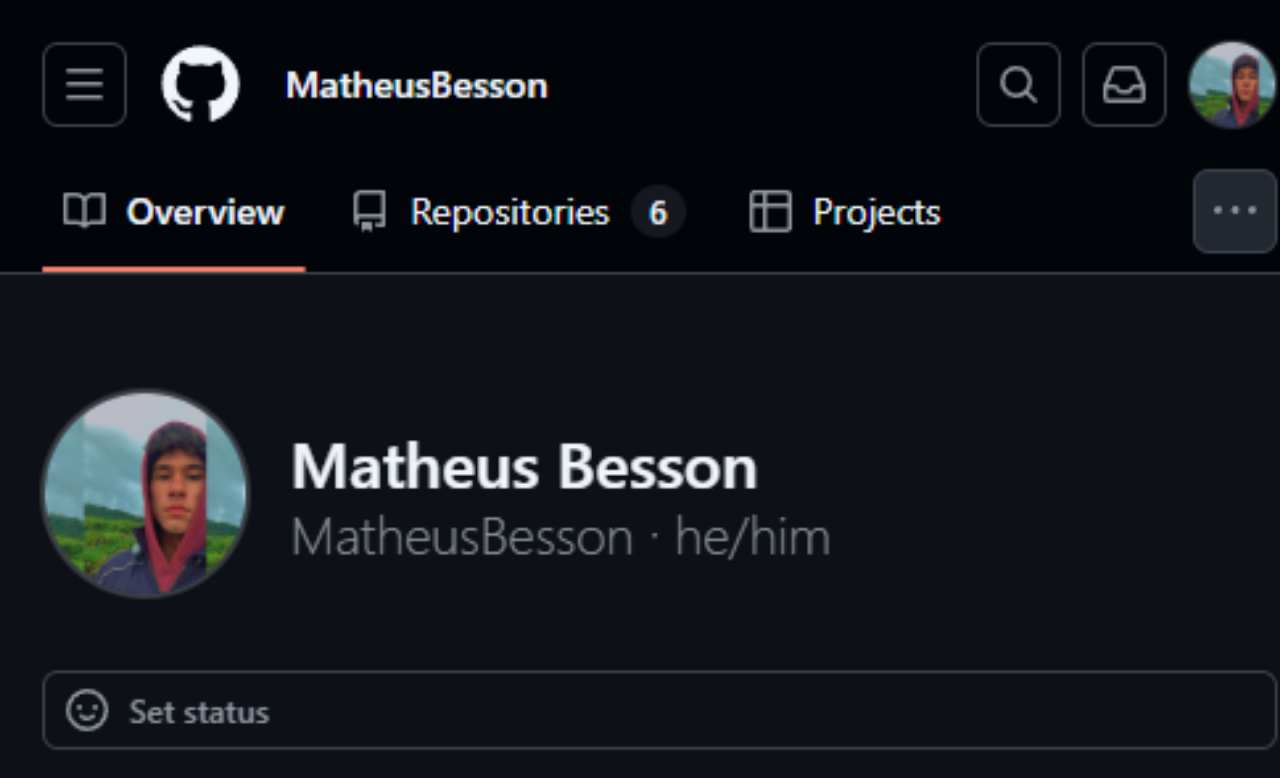
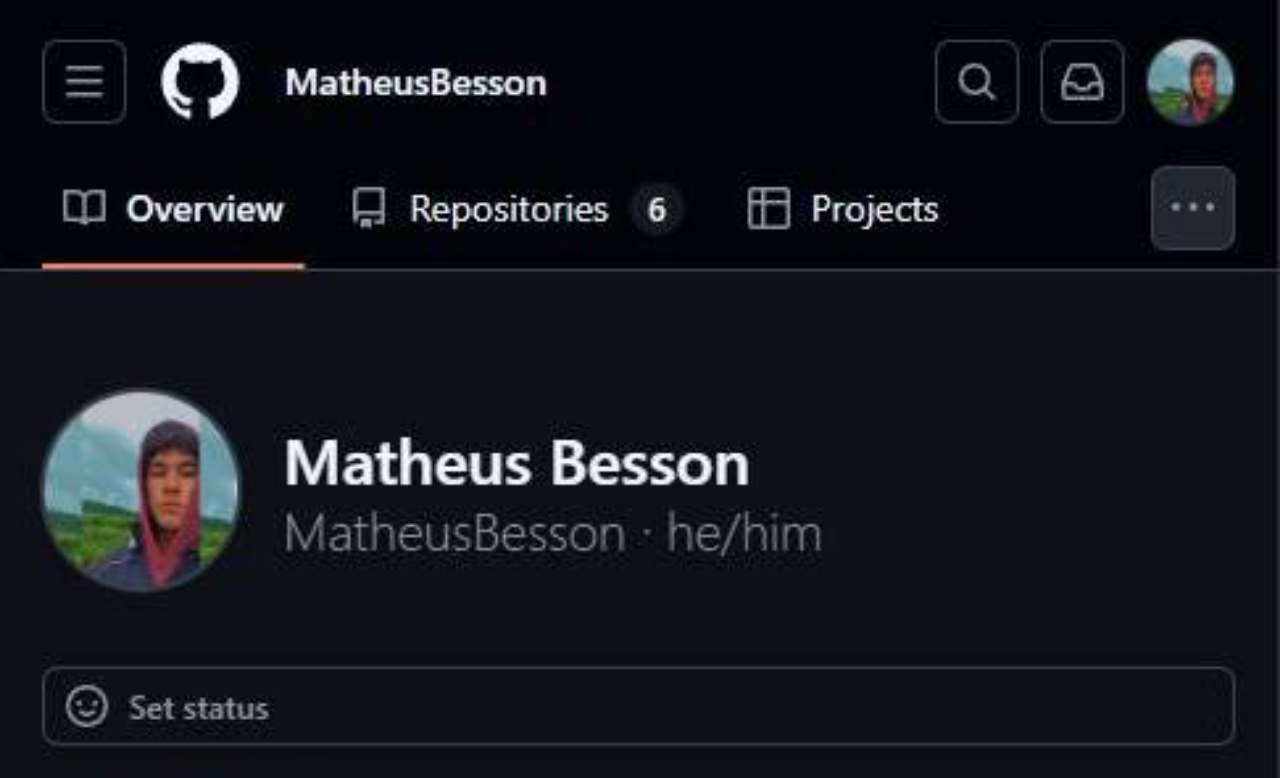
Before and after one commit to MatheusBesson/projeto-social, a plain HTML site: page pages/page_git.html in a window 1280 px wide. Shown: the top 778 px of the page. Drawn offline with Linux system fonts and the light colour scheme.

Commit message:
Ajustando o page_github

```diff
--- a/pages/page_git.html
+++ b/pages/page_git.html
@@ -8,7 +8,7 @@
     <link rel="stylesheet" href="/styles/social.css">
 </head>
 <body>
-    <img src="../pacote-d013/imagens/screenshots-full/github.com_MatheusBesson (1).png" alt="https://github.com/MatheusBesson">
+    <img src="../pacote-d013/imagens/screenshots-full/github.com_MatheusBesson.jpg" alt="https://github.com/MatheusBesson">
     <a href="https://github.com/MatheusBesson" target="_blank">PRESS</a>
 </body>
 
```
Also changed, not shown: pacote-d013/imagens/screenshots-full/conjunto de imagens/1.JPG (added), pacote-d013/imagens/screenshots-full/conjunto de imagens/2.JPG (added), pacote-d013/imagens/screenshots-full/conjunto de imagens/3.JPG (added), pacote-d013/imagens/screenshots-full/github.com_MatheusBesson (1).png (deleted), pacote-d013/imagens/screenshots-full/github.com_MatheusBesson.jpg (added).
